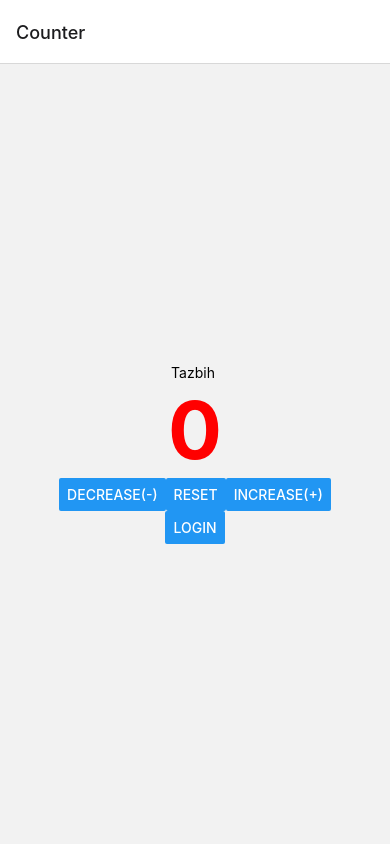
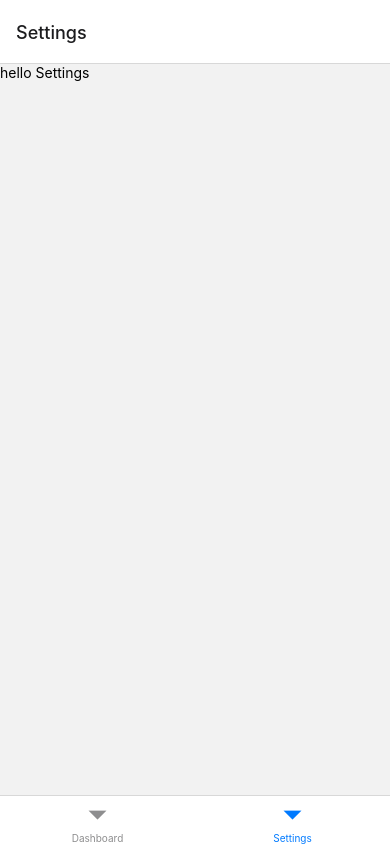
Before and after one commit to combo666/MAD-Lab, a React Native app in the folder frontEnd/: screen /Settings in a window 390 px wide. Built offline with nearby package versions, Linux system fonts and the light colour scheme.

Commit message:
Tab Navigator Abd Settind Page

```diff
--- a/frontEnd/App.tsx
+++ b/frontEnd/App.tsx
@@ -5,16 +5,28 @@
 import { createStackNavigator } from "@react-navigation/stack";
 import { NavigationContainer } from "@react-navigation/native";
 import LoginPage from "./src/pages/LoginPage";
+import SettingsPage from "./src/pages/SettingsPage"
+import { createBottomTabNavigator } from "@react-navigation/bottom-tabs";
 
 const stack = createStackNavigator();
+const bottom_tab = createBottomTabNavigator();
 
+const BasicDashboardScreen =() =>{
+  return(
+    <stack.Navigator screenOptions={{headerShown: false}}>
+      <stack.Screen name="Counter" component={CounterPage}/>
+      <stack.Screen name="LoginPage" component={LoginPage}/>
+    </stack.Navigator>
+  );
+
+}
 const App = () =>{
   return(
     <NavigationContainer>
-      <stack.Navigator>
-        <stack.Screen name="Counter" component={CounterPage}/>
-        <stack.Screen name="LoginPage" component={LoginPage}/>
-      </stack.Navigator>
+      <bottom_tab.Navigator>
+        <bottom_tab.Screen name="Dashboard" component={BasicDashboardScreen}/>
+        <bottom_tab.Screen name="Settings" component={SettingsPage}/>
+      </bottom_tab.Navigator>
     </NavigationContainer>
   );
 };
--- a/frontEnd/package.json
+++ b/frontEnd/package.json
@@ -9,6 +9,7 @@
     "web": "expo start --web"
   },
   "dependencies": {
+    "@react-navigation/bottom-tabs": "^6.5.10",
     "@react-navigation/native": "^6.1.8",
     "@react-navigation/stack": "^6.3.18",
     "expo": "~49.0.13",
--- /dev/null
+++ b/frontEnd/src/pages/SettingsPage.tsx
@@ -0,0 +1,14 @@
+import {View, Text} from "react-native";
+import React from "react";
+
+const SettingsPage =() =>{
+    return(
+        <View>
+            <Text>
+                hello Settings
+            </Text>
+        </View>
+    );
+};
+
+export default SettingsPage;
```
Also changed, not shown: 1 other file (tests, documents, lock files or other folders).
